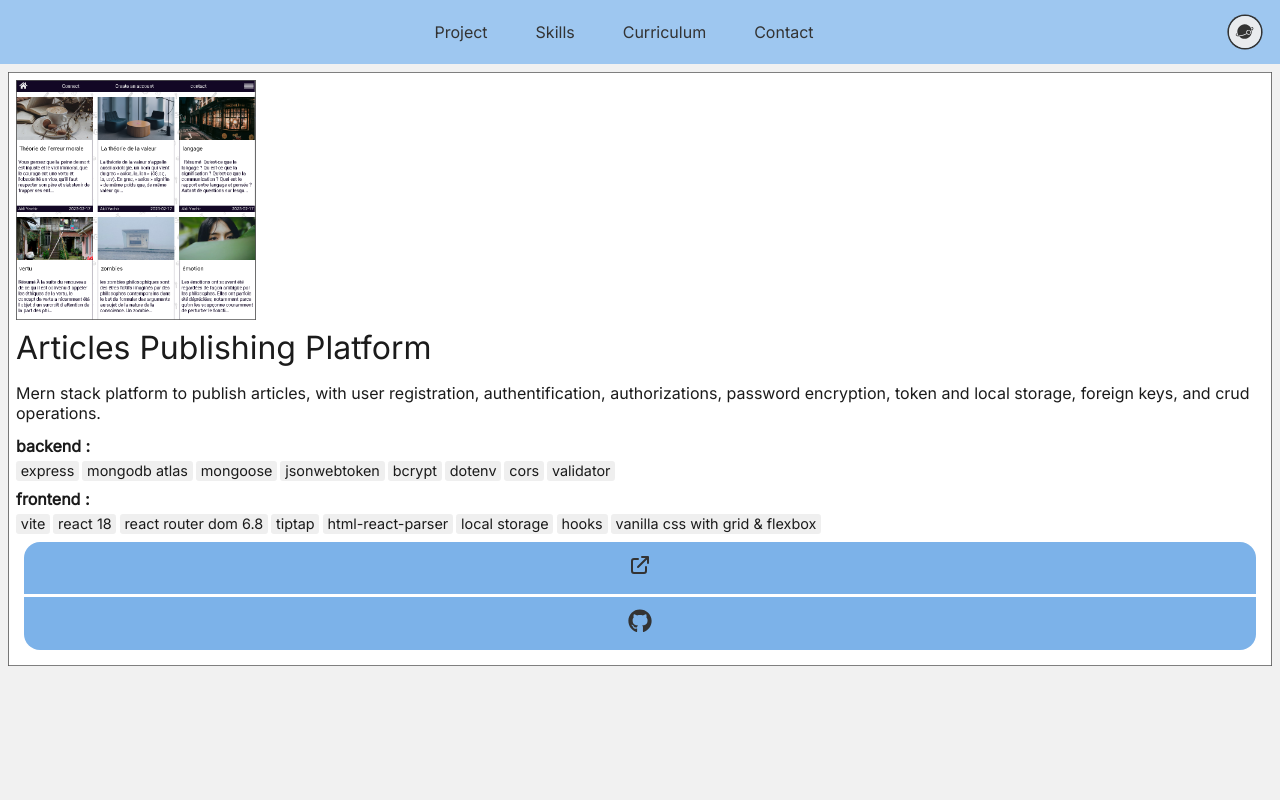
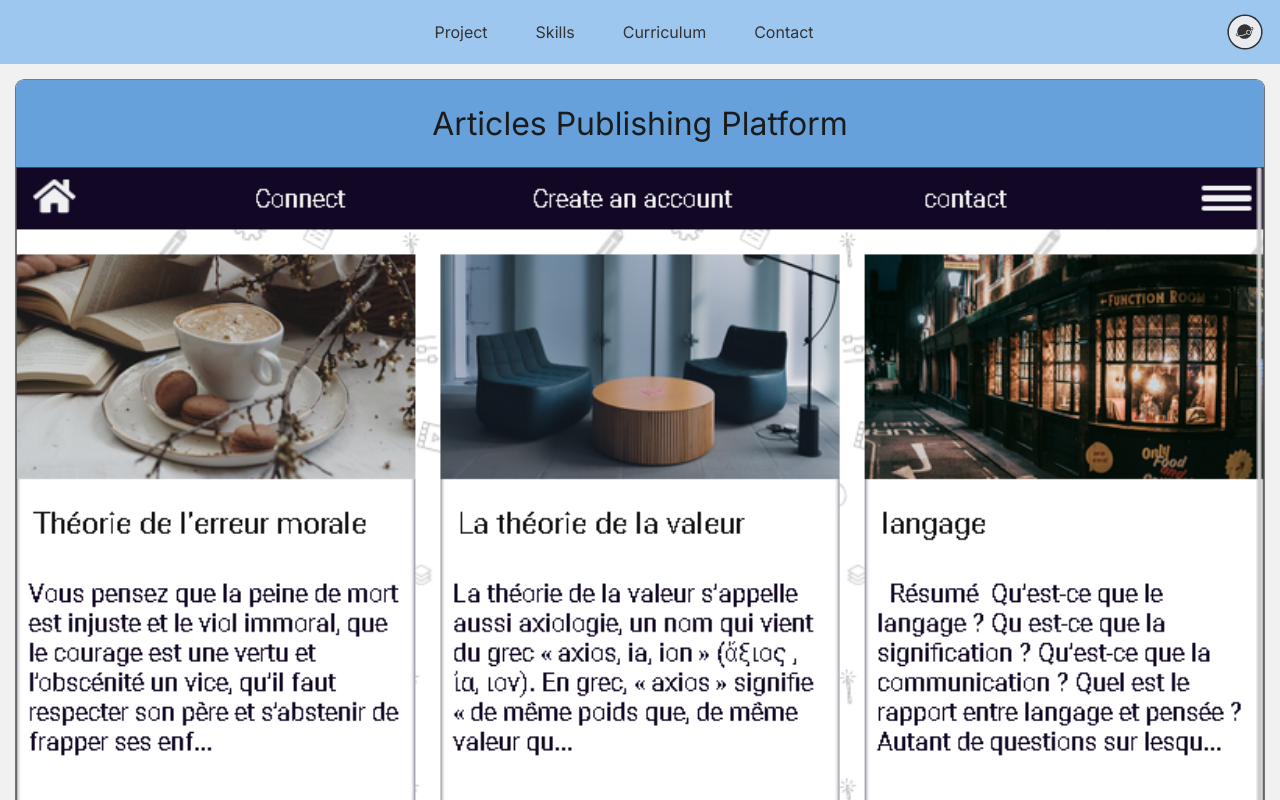
Before and after one commit to akliyachir/portfolio, a React (Vite) app: page / in a window 1280 px wide. Shown: the top 800 px of the page. Built offline with nearby package versions, Linux system fonts and the light colour scheme.

Commit message:
project card strure and styling

```diff
--- a/src/Components/5-ProjectCard/ProjectCard.css
+++ b/src/Components/5-ProjectCard/ProjectCard.css
@@ -1,11 +1,13 @@
 .light .ProjectCardContainer {
 	background-color: var(--clr-1);
-	box-shadow: var(--b-1) var(--clr-6) inset;
-	padding: 0.5rem;
-	margin: 0.5rem;
+	box-shadow: var(--b-1) var(--clr-6);
+	margin: 1rem;
+	border-radius: 0.5rem;
 }
 
 .light .ImageHalfProjectCard {
+	box-shadow: var(--b-1) var(--clr-6) inset;
+
 	background-color: var(--clr-6);
 	display: inline;
 }
@@ -14,7 +16,7 @@
 	background-repeat: no-repeat;
 	background-size: cover;
 	box-shadow: var(--b-1) var(--clr-6) inset;
-	width: 15rem;
+	width: 100%;
 	aspect-ratio: 1;
 	display: block;
 	transition-duration: 200ms;
@@ -33,14 +35,21 @@
 
 .light .detailledDescriptionHalfProjectCard {
 	background-color: inherit;
+	border-radius: 0 0 0.5rem 0.5rem;
 }
 
-.light .detailledDescriptionHalfProjectCard .project_name {
+.light .ProjectCardContainer .project_name {
 	font-size: 2rem;
-	padding-block: 0.5rem;
+	text-align: center;
+	padding-inline: 0.5rem;
+	padding-block: 1.5rem;
+	background-color: var(--td-1);
+	border-radius: 0.5rem 0.5rem 0 0;
 }
 .light .detailledDescriptionHalfProjectCard .project_description {
 	padding-block: 0.5rem;
+	padding-inline: 0.5rem;
+	line-height: 1.6;
 }
 
 .light
@@ -56,6 +65,7 @@
 	align-items: center;
 	flex-wrap: wrap;
 	gap: 0.2rem;
+	padding-inline: 0.5rem;
 }
 
 .light
@@ -64,7 +74,7 @@
 	.project_tech_key {
 	font-size: 1rem;
 	font-weight: bold;
-	padding: 0.3rem 0rem;
+	padding: 0.8rem 0rem;
 	display: block;
 	border-radius: 0.2rem;
 }
@@ -93,7 +103,8 @@
 	flex-direction: column;
 	width: 100%;
 	gap: 0.2rem;
-	padding: 0.5rem;
+	padding-top: 1rem;
+	border-radius: 0.5rem;
 }
 
 .light .ProjectCardContainer .project_links_container a:first-of-type {
@@ -101,7 +112,7 @@
 	background-color: var(--tl-2);
 	text-align: center;
 	padding: 0.7rem;
-	border-radius: 1rem 1rem 0 0;
+	border-radius: 0 0 0 0;
 	transition-duration: 200ms;
 	transition-timing-function: ease-in-out;
 	color: var(--clr-5);
@@ -109,11 +120,10 @@
 }
 .light .ProjectCardContainer .project_links_container a:last-of-type {
 	width: 100%;
-
 	background-color: var(--tl-2);
 	text-align: center;
 	padding: 0.7rem;
-	border-radius: 0 0 1rem 1rem;
+	border-radius: 0 0 0.5rem 0.5rem;
 	transition-duration: 200ms;
 	transition-timing-function: ease-in-out;
 	color: var(--clr-5);
--- a/src/Components/5-ProjectCard/ProjectCard.jsx
+++ b/src/Components/5-ProjectCard/ProjectCard.jsx
@@ -13,6 +13,7 @@ export default function ProjectCard({
 }) {
 	return (
 		<div className='ProjectCardContainer'>
+			<div className='project_name'>{project_name}</div>
 			<div className='ImageHalfProjectCard'>
 				<a
 					style={{ backgroundImage: `url(${project_image_preview})` }}
@@ -23,7 +24,7 @@ export default function ProjectCard({
 				/>
 			</div>
 			<div className='detailledDescriptionHalfProjectCard'>
-				<div className='project_name'>{project_name}</div>
+				<h3 className='project_description'>Description :</h3>
 				<p className='project_description'>{project_description}</p>
 
 				<div className='project_technologies_title'>{}</div>
```
